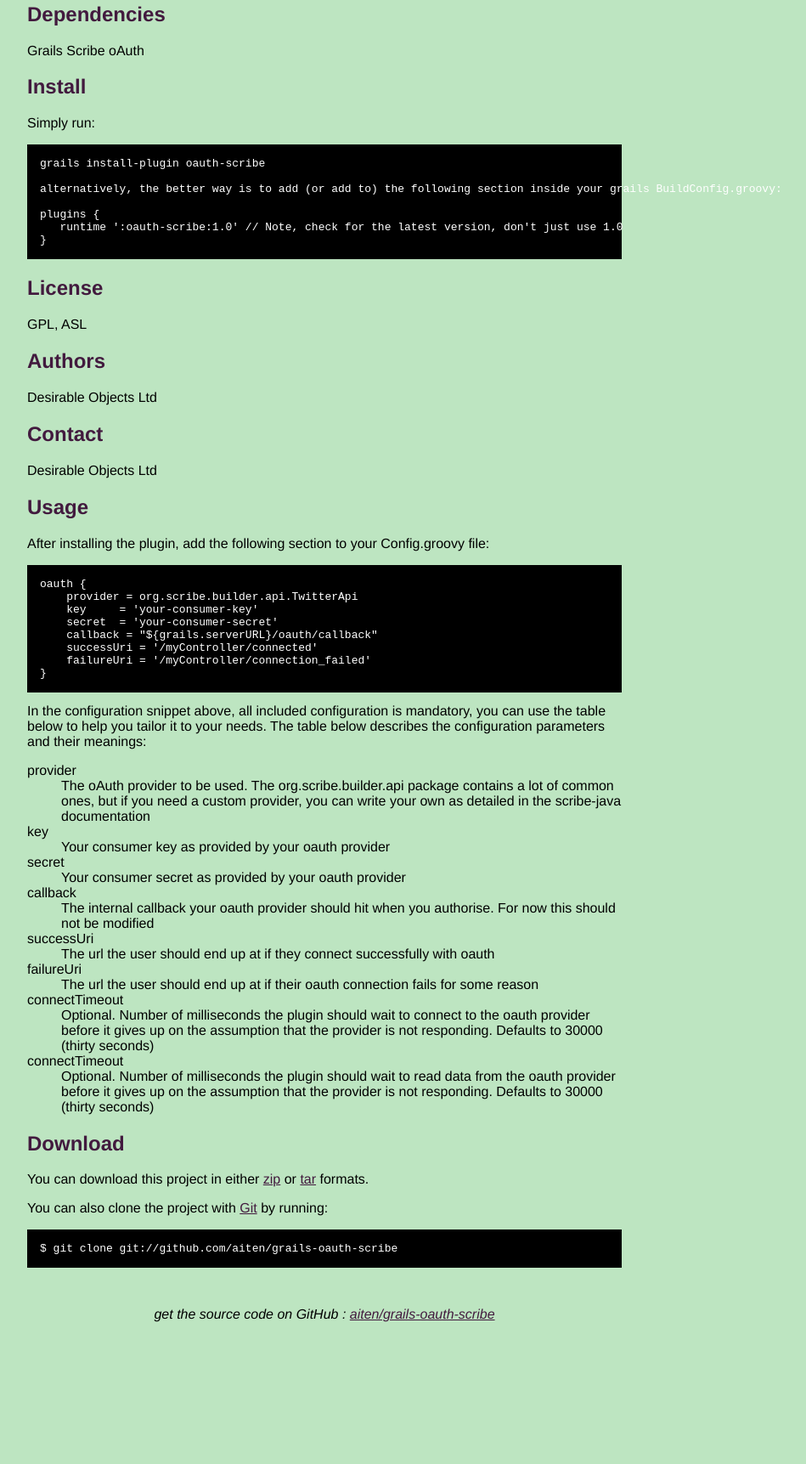
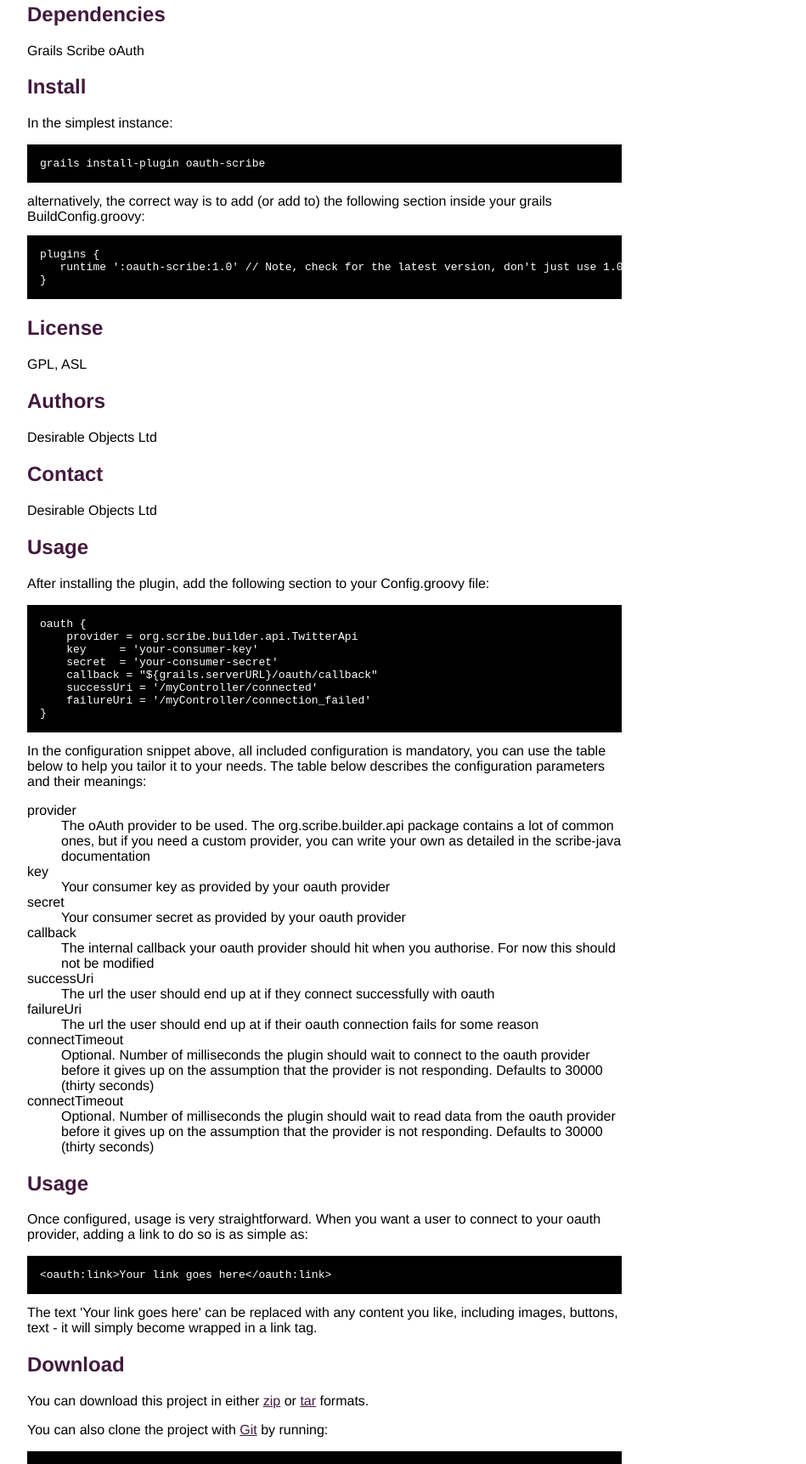
Before and after one commit to antony/grails-oauth-scribe, a plain HTML site: page index.html in a window 1280 px wide. Shown: the part 352-2075 px from the top of the page at 85% size, without its empty margins (258-1207 px from the left). Before the commit the page ends 1916 px from the top, so only its background shows below. Drawn offline with Linux system fonts and the light colour scheme.

Commit message:
Fixing layout, adding usage

```diff
--- a/index.html
+++ b/index.html
@@ -8,7 +8,7 @@
   <style type="text/css">
     body {
       margin-top: 1.0em;
-      background-color: #bde5c1;
+      background-color: #fff;
       font-family: Helvetica, Arial, FreeSans, san-serif;
       color: #000000;
     }
@@ -55,12 +55,12 @@
 <p>Grails
 Scribe oAuth</p>
 <h2>Install</h2>
-<p>Simply run:
+<p>In the simplest instance:
 <pre>
 grails install-plugin oauth-scribe
-
-alternatively, the better way is to add (or add to) the following section inside your grails BuildConfig.groovy:
-
+</pre>
+alternatively, the correct way is to add (or add to) the following section inside your grails BuildConfig.groovy:
+<pre>
 plugins {
    runtime ':oauth-scribe:1.0' // Note, check for the latest version, don't just use 1.0
 }
@@ -109,6 +109,19 @@
 
 </p>
 
+<h2>Usage</h2>
+
+<p>
+Once configured, usage is very straightforward. When you want a user to connect to your oauth provider, adding a link to do so is as simple as:
+
+<pre>
+&lt;oauth:link&gt;Your link goes here&lt;/oauth:link&gt;
+</pre>
+
+The text 'Your link goes here' can be replaced with any content you like, including images, buttons, text - it will simply become wrapped in a link tag.
+
+</p>
+
     <h2>Download</h2>
     <p>
       You can download this project in either
```
